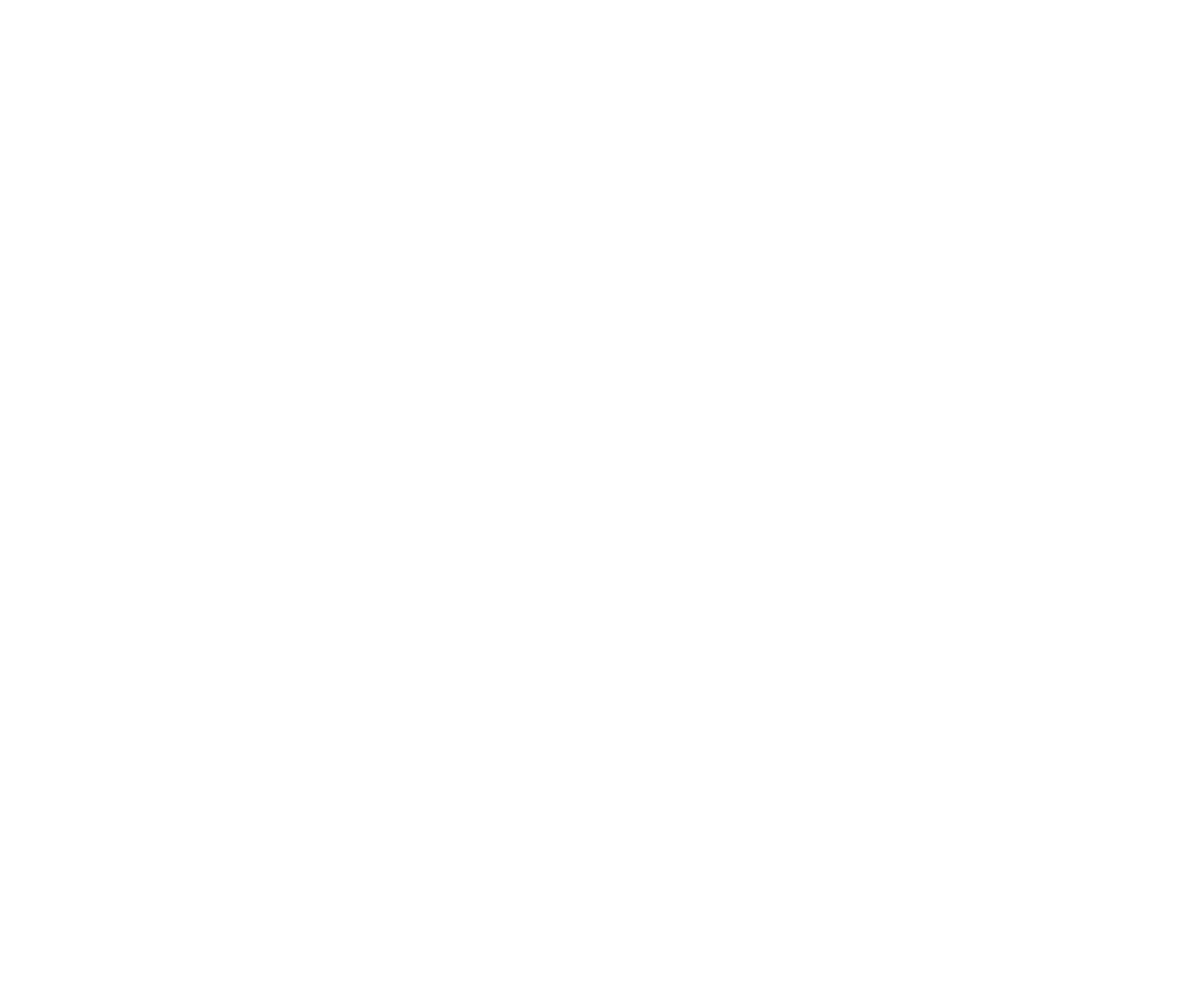
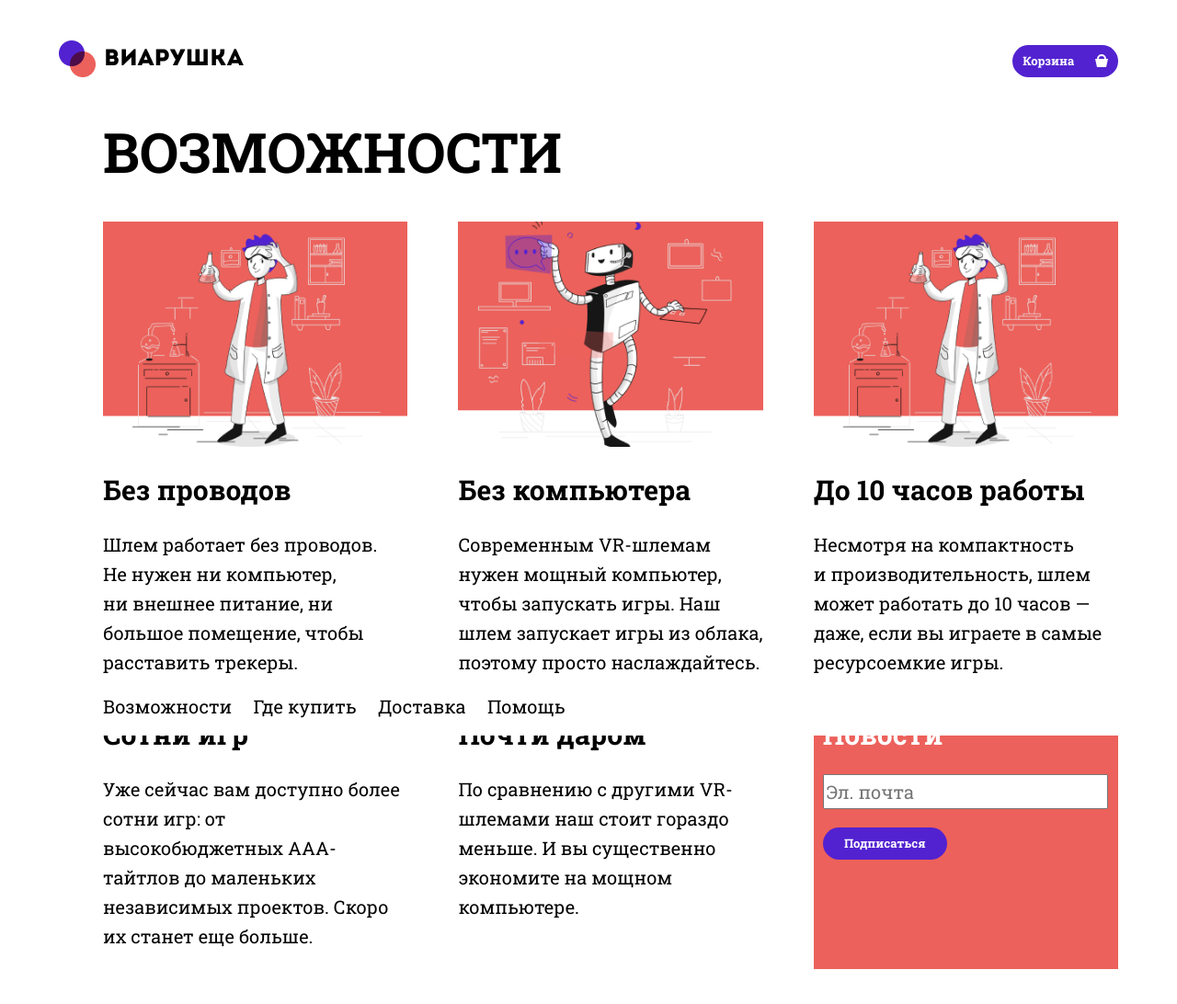
Before and after one commit to Victoria-V-V/week_8_BEM, a plain HTML site: page opportunities.html in a window 1280 px wide. Shown: the whole page at 92% size. Before the commit the page ends 800 px from the top, so only its background shows below. Drawn offline with Linux system fonts and the light colour scheme.

Commit message:
Added opportunities block

```diff
--- a/assets/styles/scss/_typography.scss
+++ b/assets/styles/scss/_typography.scss
@@ -20,7 +20,27 @@ h1 {
     }
 }
 
-//fonts
+h2 {
+    font-family: $font-family-default;
+    font-size: 1.875rem;
+    font-weight: $font-bold;
+    color: $color-main;
+    line-height: 120%;
+
+    @media (max-width: breakpoint-var(lg)) {
+        font-size: 1.375rem;
+    }
+
+    @media (max-width: breakpoint-var(md)) {
+        font-size: 1rem;
+    }
+
+    @media (max-width: breakpoint-var(sm)) {
+        font-size: 0.75rem;
+    }
+}
+
+
 .desc {
     font-family: $font-family-default;
     font-size: 1.25rem;
@@ -42,6 +62,7 @@ h1 {
 }
 
 
+//buttons
 .button {
     @include flexible ();
     border-radius: 100px;
@@ -52,11 +73,15 @@ h1 {
     text-decoration: none;
     color: $color-light;
     background-color: $color-accent;
+    padding: 10px 0px;
+
+    &:hover {
+        background-color: $color-secondary;
+    }
 
     &_with-icon {
         justify-content: space-around;
         width: 115px;
-        padding: 10px 0px;
     }
 
     &_with-icon-big {
@@ -65,4 +90,12 @@ h1 {
         padding: 20px 0px;
         font-size: 2rem;
     }
+
+    &__subscribe {
+        &:hover {
+            background-color: $color-accent;
+            box-shadow: inset 2px 2px 5px rgba(154, 147, 140, 0.5), 1px 1px 5px rgba(255, 255, 255, 1);
+        }
+    }
+
 }
--- a/assets/styles/scss/blocks/_firstpage.scss
+++ b/assets/styles/scss/blocks/_firstpage.scss
@@ -18,6 +18,10 @@
         margin-bottom: 30px;
     }
 
+    &__image-container {
+        z-index: 1;
+    }
+
     &__image {
         max-width: 100%;
     }
--- a/assets/styles/scss/blocks/_footer.scss
+++ b/assets/styles/scss/blocks/_footer.scss
@@ -1,12 +1,13 @@
 .footer {
     max-width: 1440px;
     padding: 0 0 0 8.75%;
-    margin: -100px auto 0;
-    position: relative;
+    bottom: 0px;
+    position: sticky;
 
     &__nav {
         display: flex;
         justify-content: flex-start;
+        background-color: white;
     }
 
     &__list {
@@ -19,6 +20,9 @@
 
     &__link {
         text-decoration: none;
+
+        &:hover {
+            color: $color-accent;
+        }
     }
-
 }
--- a/assets/styles/scss/blocks/_opportunities.scss
+++ b/assets/styles/scss/blocks/_opportunities.scss
@@ -0,0 +1,30 @@
+.opportunities {
+    max-width: 1440px;
+    margin: 0 auto;
+    padding: 0 5% 0 8.75%;
+
+    &__container {
+        display: grid;
+        grid-template-columns: repeat(3, 1fr);
+        column-gap: 5%;
+    }
+
+    &__image {
+        width: 100%;
+    }
+
+    &__block-title_light {
+        color: $color-light;
+    }
+}
+
+.block-subscibe {
+    background-color: $color-secondary;
+    padding: 0 3% 10px 3%;
+
+    &__mail {
+        width: 97%;
+        margin-bottom: 20px;
+    }
+
+}
--- a/opportunities.html
+++ b/opportunities.html
@@ -0,0 +1,103 @@
+<!DOCTYPE html>
+<html lang="ru">
+
+<head>
+    <meta charset="UTF-8">
+    <meta http-equiv="X-UA-Compatible" content="IE=edge">
+    <meta name="viewport" content="width=device-width, initial-scale=1.0">
+    <title>Виарушка</title>
+    <link rel="shortcut icon" href="/assets/images/icon.svg" type="image/svg">
+    <link rel="stylesheet" href="/assets/styles/css/normalize.css" />
+    <link rel="stylesheet" href="/assets/styles/css/main.css">
+</head>
+
+
+<body>
+    <!-- Header start -->
+    <header class="header">
+        <div class="header__container">
+            <div class="header__logo">
+                <a href="index.html" class="header__logo-link">
+                    <img src="/assets/images/logo.png" alt="">
+                </a>
+            </div>
+
+            <a class="button button_with-icon" href="#">Корзина <img src="/assets/images/cart-icon.svg" alt=""></a>
+        </div>
+
+    </header>
+    <!-- Header end -->
+
+    <!--Opportunities start-->
+    <section class="opportunities">
+        <h1 class="opportunities__title">Возможности</h1>
+
+        <div class="opportunities__container">
+            <div class="opportunities__blocks opportunities__block1">
+                <div class="opportunities__image-container">
+                    <img class="opportunities__image" src="/assets/images/opportunities-img1.png" alt="">
+                </div>
+                <h2 class="opportunities__block-title">Без проводов</h2>
+                <p class="opportunities__desc desc">Шлем работает без проводов. Не нужен ни компьютер, ни внешнее
+                    питание,
+                    ни большое помещение, чтобы расставить трекеры.</p>
+            </div>
+
+            <div class="opportunities__blocks opportunities__block2">
+                <div class="opportunities__image-container">
+                    <img class="opportunities__image" src="/assets/images/opportunities-img2.png" alt="">
+                </div>
+                <h2 class="opportunities__block-title">Без компьютера</h2>
+                <p class="opportunities__desc desc">Современным VR-шлемам нужен мощный компьютер, чтобы запускать игры.
+                    Наш шлем запускает игры из облака, поэтому просто наслаждайтесь.</p>
+            </div>
+
+            <div class="opportunities__blocks opportunities__block3">
+                <div class="opportunities__image-container">
+                    <img class="opportunities__image" src="/assets/images/opportunities-img1.png" alt="">
+                </div>
+                <h2 class="opportunities__block-title">До 10 часов работы</h2>
+                <p class="opportunities__desc desc">Несмотря на компактность и производительность, шлем может работать
+                    до 10 часов — даже, если вы играете в самые ресурсоемкие игры.</p>
+            </div>
+
+            <div class="opportunities__blocks-no-img opportunities__block4">
+                <h2 class="opportunities__block-title">Сотни игр</h2>
+                <p class="opportunities__desc desc">Уже сейчас вам доступно более сотни игр: от высокобюджетных
+                    ААА-тайтлов до маленьких независимых проектов. Скоро их станет еще больше.</p>
+            </div>
+
+            <div class="opportunities__blocks-no-img opportunities__block5">
+                <h2 class="opportunities__block-title">Почти даром</h2>
+                <p class="opportunities__desc desc">По сравнению с другими VR-шлемами наш стоит гораздо меньше. И вы
+                    существенно экономите на мощном компьютере.</p>
+            </div>
+
+            <div class="opportunities__block6 block-subscibe">
+                <h2 class="opportunities__block-title opportunities__block-title_light">Новости</h2>
+                <form action="" class="block-subcribe__form">
+                    <input type="email" name="email" class="block-subscibe__mail desc" placeholder="Эл. почта"
+                        required />
+                </form>
+                <a class="button button__subscribe" href="#">Подписаться</a>
+            </div>
+        </div>
+
+    </section>
+    <!--Opportunities end-->
+
+    <!-- Footer start -->
+    <footer class="footer">
+        <nav class="footer__nav">
+            <ul class="footer__list">
+                <li><a class="footer__link desc" href="/opportunities.html">Возможности</a></li>
+                <li><a class="footer__link desc" href="#">Где купить</a></li>
+                <li><a class="footer__link desc" href="#">Доставка</a></li>
+                <li><a class="footer__link desc" href="#">Помощь</a></li>
+            </ul>
+        </nav>
+    </footer>
+    <!-- Footer end -->
+</body>
+
+</html>
```
Also changed, not shown: index.html (+0 -1 lines), assets/styles/css/main.css, 1 other file.
